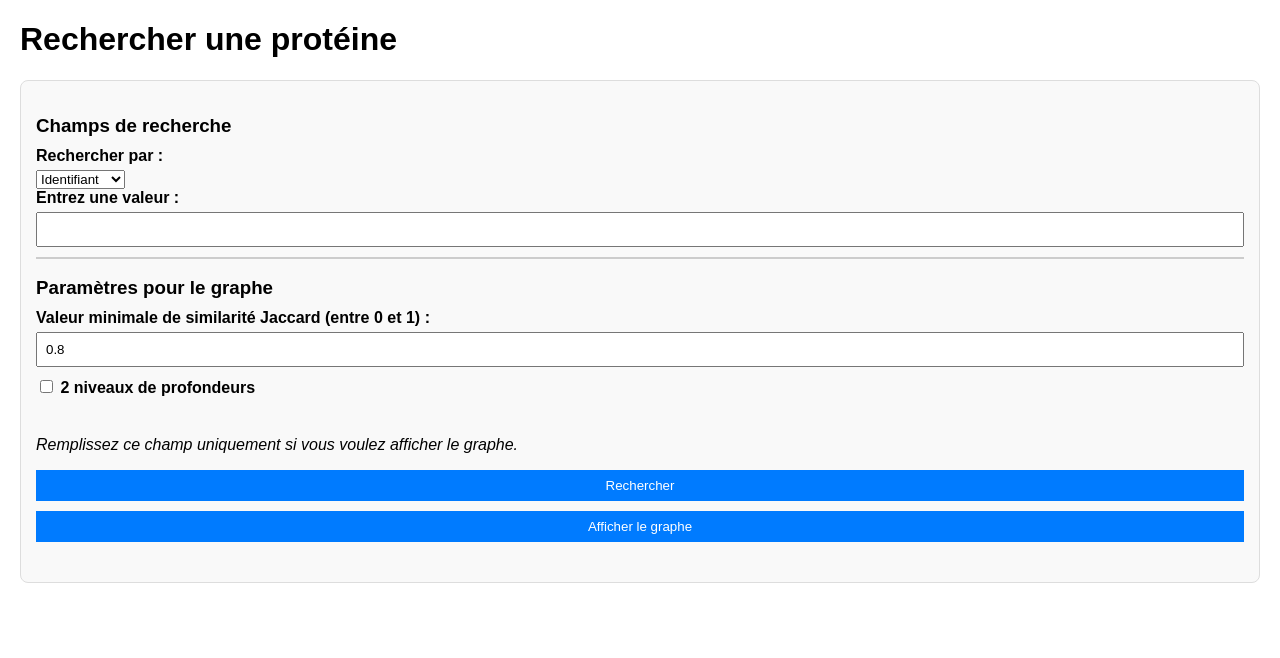
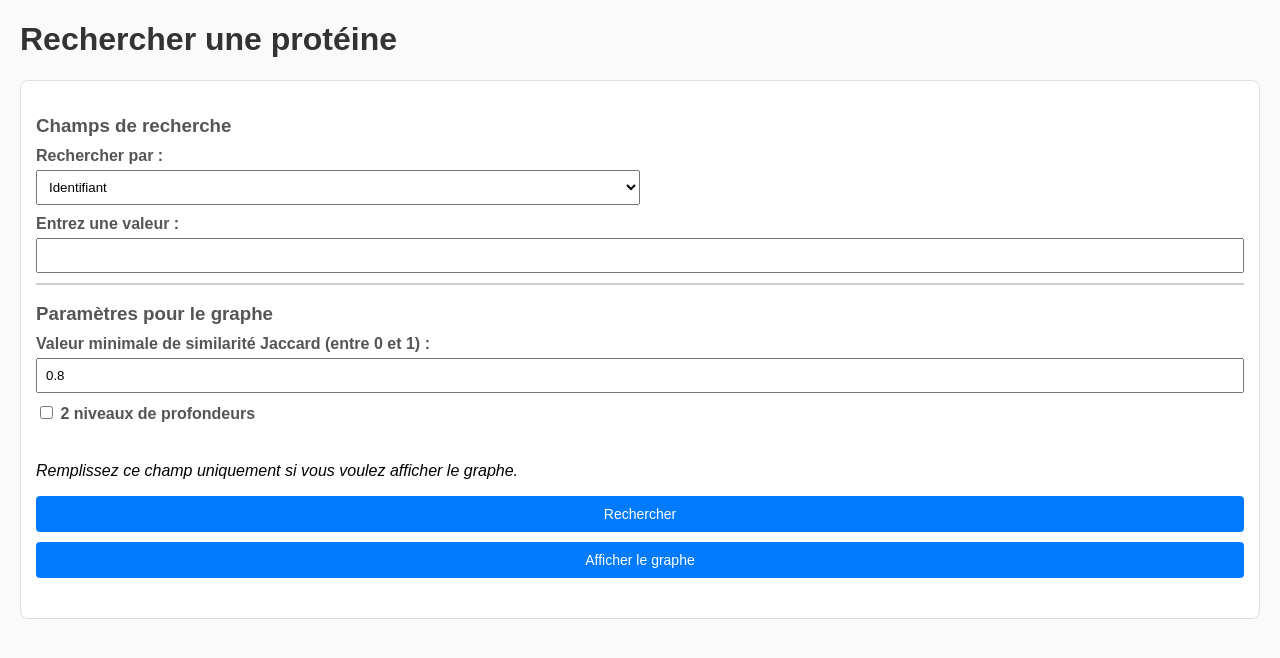
Before and after one commit to ManonLcbn/OptiProteins, a Django app: page / in a window 1280 px wide. Shown: the top 658 px of the page. Run offline with Django 5.2, Linux system fonts and the light colour scheme; some libraries are stand-ins or nearby versions.

Commit message:
meilleure interface

```diff
--- a/optiproteins/main/templates/main/main.html
+++ b/optiproteins/main/templates/main/main.html
@@ -5,6 +5,7 @@
     <meta name="viewport" content="width=device-width, initial-scale=1.0">
     <title>Recherche Protéine</title>
 
+    <!-- Vis.js -->
     <script
       type="text/javascript"
       src="https://unpkg.com/vis-network@9.1.2/standalone/umd/vis-network.min.js">
@@ -14,6 +15,11 @@
       body {
         font-family: Arial, sans-serif;
         margin: 20px;
+        background-color: #fafafa;
+      }
+
+      h1 {
+        color: #333;
       }
 
       form {
@@ -21,7 +27,7 @@
           border: 1px solid #ddd;
           padding: 15px;
           border-radius: 8px;
-          background-color: #f9f9f9;
+          background-color: #fff;
       }
 
       .form-section {
@@ -30,19 +36,25 @@
 
       .form-section h3 {
           margin-bottom: 10px;
+          color: #555;
       }
 
       label {
           display: block;
           margin-bottom: 5px;
           font-weight: bold;
+          color: #555;
       }
 
-      input[type="text"], button {
+      input[type="text"], button, select {
           margin-bottom: 10px;
           padding: 8px;
           width: 100%;
           box-sizing: border-box;
+      }
+
+      select {
+          width: 50%;
       }
 
       button {
@@ -50,6 +62,9 @@
           color: white;
           border: none;
           cursor: pointer;
+          border-radius: 4px;
+          padding: 10px 15px;
+          font-size: 14px;
       }
 
       button:hover {
@@ -64,12 +79,69 @@
       .success {
           color: green;
       }
+
+      /* Conteneur qui regroupe le graphe et la zone d'information côte à côte */
+      .graph-section {
+          display: flex;
+          align-items: flex-start; /* Aligne le haut du bloc info avec le haut du graphe */
+      }
+
+      /* Zone du graphe : largeur 60%, hauteur 600px */
       #network {
-          width: 800px;
-          height: 500px;
+          width: 60%;
+          height: 600px;
           border: 1px solid lightgray;
           margin-top: 20px;
+          border-radius: 8px;
+          background-color: #fff;
       }
+
+      /* Div d'affichage des infos protéine : largeur 35%, margin-left pour l'espacer du graphe */
+      #protein-info {
+          width: 35%;
+          height: 580px;
+          margin-top: 20px;
+          margin-left: 20px;
+          border: 1px solid #ddd;
+          padding-top: 20px;
+          padding-left: 20px;
+          background-color: #fff;
+          border-radius: 8px;
+          display: none; /* caché au début */
+      }
+
+      /* Suggestions dans la recherche */
+      #suggestions {
+          list-style: none;
+          padding: 0;
+          margin: 0;
+          border: 1px solid #ccc;
+          background-color: #fff;
+      }
+      #suggestions li {
+          padding: 5px;
+      }
+      #suggestions li:hover {
+          background-color: #f0f0f0;
+      }
+
+      /* Style pour table de propagation EC Numbers */
+      table {
+          width: 50%;
+          border-collapse: collapse;
+          margin-top: 10px;
+          background-color: #fff;
+      }
+
+      table, th, td {
+          border: 1px solid #ccc;
+          padding: 8px;
+      }
+
+      th {
+          background-color: #f9f9f9;
+      }
+
     </style>
 
 </head>
@@ -86,9 +158,9 @@
           <!-- Menu déroulant pour choisir le type de recherche -->
           <label for="search_type">Rechercher par :</label>
           <select id="search_type" name="search_type">
-              <option value="id">Identifiant</option>
-              <option value="name">Nom</option>
-              <option value="description">Description</option>
+              <option value="id" {% if request.POST.search_type == "id" %}selected{% endif %}>Identifiant</option>
+              <option value="name" {% if request.POST.search_type == "name" %}selected{% endif %}>Nom</option>
+              <option value="description" {% if request.POST.search_type == "description" %}selected{% endif %}>Description</option>
           </select><br>
 
           <!-- Champ de texte pour la recherche -->
@@ -103,7 +175,7 @@
           >
 
           <!-- Liste des suggestions -->
-          <ul id="suggestions" style="list-style: none; padding: 0; margin: 0; border: 1px solid #ccc;"></ul>
+          <ul id="suggestions"></ul>
       </div>
 
       <div class="form-section">
@@ -133,6 +205,7 @@
       </div>
     </form>
 
+    <!-- Script pour l'autocomplete -->
     <script>
       async function fetchSuggestions() {
         const query = document.getElementById("search_input").value;
@@ -162,9 +235,6 @@
                     const li = document.createElement("li");
                     li.textContent = suggestion;
                     li.style.cursor = "pointer";
-                    li.style.padding = "5px";
-                    li.onmouseover = () => li.style.backgroundColor = "#f0f0f0";
-                    li.onmouseout = () => li.style.backgroundColor = "#fff";
 
                     li.onclick = () => {
                         // Insérer la suggestion dans le champ de texte
@@ -185,13 +255,12 @@
         } else {
             document.getElementById("suggestions").innerHTML = ""; // Effacer si moins de 2 caractères
         }
-    }
-
+      }
     </script>
 
     <!-- Message d'erreur -->
     {% if erreur %}
-        <p style="color: red;">{{ erreur }}</p>
+        <p class="error">{{ erreur }}</p>
     {% endif %}
 
     <!-- Résultat de la recherche -->
@@ -205,33 +274,37 @@
         <p><strong>Sequence :</strong> {{ proteine.Sequence }}</p>
         <p><strong>EC number :</strong> {{ proteine.EC_number }}</p>
         <p><strong>InterPro :</strong> {{ proteine.InterPro }}</p>
-
     {% endif %}
-
-
 
     <!-- Graphe des Similarités -->
     {% if nodes_json and edges_json %}
-    <h2>Similarités Jaccard {{proteine.Entry}} (min_jacc = {{ min_jacc }})</h2>
-    <div id="network"></div>
+    <h2>Similarités Jaccard {{ proteine.Entry }} (min_jacc = {{ min_jacc }})</h2>
+
+    <div class="graph-section">
+      <!-- Conteneur pour le graphe -->
+      <div id="network"></div>
+
+      <!-- Conteneur pour afficher les infos de la protéine cliquée -->
+      <div id="protein-info"></div>
+    </div>
 
     <script>
       // Récupérer les données JSON passées depuis le backend
       let nodes = {{ nodes_json|safe }};
       let edges = {{ edges_json|safe }};
 
-      // Définir l'ID central pour le styliser
+      // Identifier la protéine centrale
       let centralId = "{{ proteine.Entry_Name|escapejs }}";
 
-      // Styliser le nœud central en rouge
+      // Styliser le noeud central en rouge
       nodes = nodes.map(n => {
-          if (n.id === centralId){
+          if (n.id === centralId) {
               return {...n, color: 'red'};
           }
           return n;
       });
 
-      // Ajouter des labels aux arêtes
+      // Ajouter des labels aux arêtes (similarité)
       edges = edges.map(e => ({
           from: e.from,
           to: e.to,
@@ -260,7 +333,7 @@
           size: 16,
           font: {
             size: 14,
-            color: '#00000'
+            color: '#000'
           },
           borderWidth: 2
         },
@@ -281,17 +354,33 @@
 
       let network = new vis.Network(container, data, options);
 
-      // Ajouter des tooltips pour les nœuds
-      network.on("hoverNode", function (params) {
-          let node = nodes.find(n => n.id === params.node);
-          if (node) {
-              let tooltip = `<strong>${node.label}</strong>`;
-              network.body.container.title = tooltip;
-          }
-      });
+      // Sélection du div où on va afficher l'information
+      const infoDiv = document.getElementById('protein-info');
 
-      network.on("blurNode", function (params) {
-          network.body.container.title = "";
+      // Lorsque l'utilisateur clique sur un noeud
+      network.on("click", function (params) {
+        if (params.nodes.length > 0) {
+            let nodeId = params.nodes[0];
+            let clickedNode = data.nodes.get(nodeId);
+
+            // Construire le HTML d'informations (personnalise selon tes champs)
+            let infoHtml = `
+              <h3 style="margin-top: 0;">Informations Protéine</h3>
+              <p><strong>Entry :</strong> ${clickedNode.entry ?? 'N/A'}</p>
+              <p><strong>Entry Name :</strong> ${clickedNode.entryName ?? 'N/A'}</p>
+              <p><strong>Protein Names :</strong> ${clickedNode.proteinNames ?? 'N/A'}</p>
+              <p><strong>Gene Names :</strong> ${clickedNode.geneNames ?? 'N/A'}</p>
+              <p><strong>Organism :</strong> ${clickedNode.organism ?? 'N/A'}</p>
+              <p><strong>EC Number :</strong> ${clickedNode.ecNumber ?? 'N/A'}</p>
+            `;
+
+            infoDiv.innerHTML = infoHtml;
+            infoDiv.style.display = 'block';
+        } else {
+            // Si on clique ailleurs, on masque l'encart d'infos
+            infoDiv.style.display = 'none';
+            infoDiv.innerHTML = '';
+        }
       });
     </script>
     {% endif %}
--- a/optiproteins/main/views.py
+++ b/optiproteins/main/views.py
@@ -72,10 +72,11 @@ def recherche_prots(request):
                         similarities = get_jaccard_similarities(entry_name, min_jacc = 0)
                         neighbors_similarities=[s for s in similarities if s['similarity'] >= min_jacc]
                         graph_data = {
-                            'nodes': [{'id': entry_name, 'label': entry_name, 'color': 'red'}] +
-                                        [{'id': s['protein'].entryName or s['protein'].entry, 'label': s['protein'].entryName or s['protein'].entry} for s in neighbors_similarities],
+                            'nodes': [{'id': entry_name, 'label': entry_name, 'color': 'red','entry': proteine_cleaned['Entry'],'entryName': proteine_cleaned['Entry_Name'],'proteinNames': proteine_cleaned['Protein_names'],'geneNames': proteine_cleaned['Gene_Names'],'organism': proteine_cleaned['Organism'],'ecNumber': proteine_cleaned['EC_number']}] +
+                                        [{'id': s['protein'].entryName or s['protein'].entry, 'label': s['protein'].entryName or s['protein'].entry, 'entry': s['protein'].entry,'entryName': s['protein'].entryName,'proteinNames': s['protein'].proteinNames,'geneNames': s['protein'].geneNames,'organism': s['protein'].organism,'ecNumber': s['protein'].ecNumbers} for s in neighbors_similarities],
                             'edges': [{'from': entry_name, 'to': (s['protein'].entryName or s['protein'].entry), 'similarity': s['similarity']} for s in neighbors_similarities]
                         }
+                        print(graph_data)
 
                         # Préparer les données pour le graphe
                         nodes_json = json.dumps(graph_data['nodes'])
```
